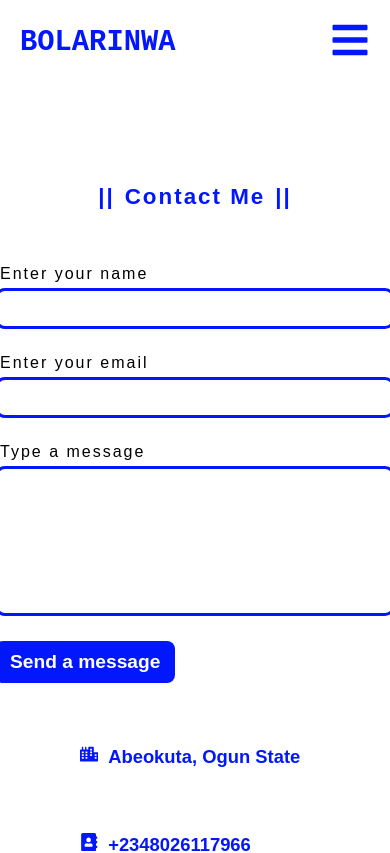
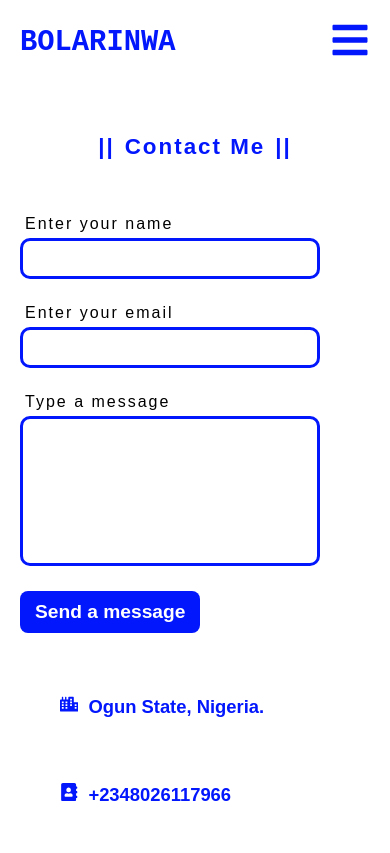
Before and after one commit to Bola-coder/portfolio, a React (Create React App) app: page /contact in a window 390 px wide. Shown: the top 853 px of the page. Built offline with nearby package versions, Linux system fonts and the light colour scheme.

Commit message:
Worked on making the contact page responsive

```diff
--- a/src/components/Contact.jsx
+++ b/src/components/Contact.jsx
@@ -42,7 +42,7 @@ const Contact = () => {
         <StyledWidgets>
           <span>
             <FaCity />
-            <p>Abeokuta, Ogun State</p>
+            <p>Ogun State, Nigeria.</p>
           </span>
           <span>
             <FaAddressBook />
--- a/src/styles/Contact.styled.js
+++ b/src/styles/Contact.styled.js
@@ -3,7 +3,7 @@ import styled from "styled-components";
 export const StyledContacts = styled.section`
   padding: 20px;
   margin-top: 10vh;
-  padding-top: 100px;
+  padding-top: 50px;
 `;
 
 export const StyledContact = styled.section`
@@ -13,6 +13,7 @@ export const StyledContact = styled.section`
   margin-top: 50px;
   @media screen and (max-width: 768px) {
     flex-direction: column;
+    align-items: flex-start;
   }
 `;
 
@@ -68,6 +69,31 @@ export const StyledForm = styled.div`
         border: 2px solid rgb(8, 92, 172);
       }
     } // End of Button
+
+    //Media queries
+    @media screen and (max-width: 768px) {
+      max-width: 600px;
+
+      input,
+      textarea {
+        width: 500px;
+      }
+    } // End of 768px media query
+
+    @media screen and (max-width: 425px) {
+      max-width: 400px;
+      input,
+      textarea {
+        width: 300px;
+      }
+    } // End of 425px media query
+
+    @media screen and (max-width: 320px) {
+      input,
+      textarea {
+        width: 250px;
+      }
+    } // End of 425px media query
   } // End of Form
 `;
 
```
